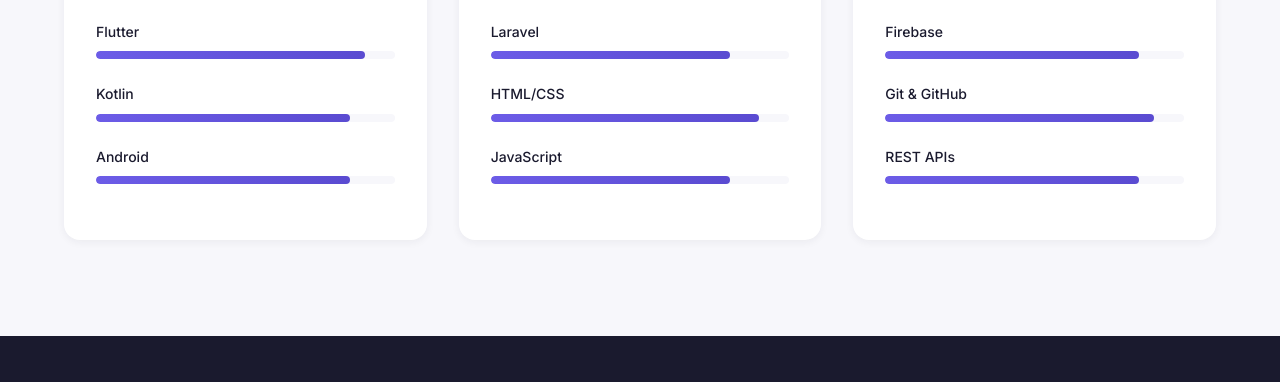
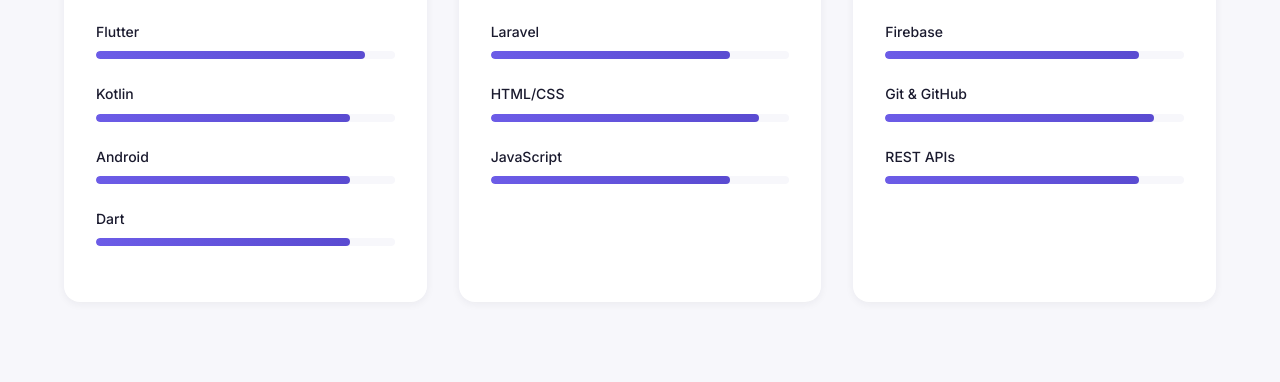
Before and after one commit to HabiburSumon/Portfolio-Website, a website: page about.html in a window 1280 px wide. Shown: the part 2741-3123 px from the top of the page. Drawn offline with Linux system fonts and the light colour scheme.

Commit message:
new commit

```diff
--- a/about.html
+++ b/about.html
@@ -158,6 +158,12 @@
                                     <div class="skill-fill" style="width: 85%"></div>
                                 </div>
                             </div>
+                             <div class="skill-item">
+                                <span class="skill-name">Dart</span>
+                                <div class="skill-bar" role="progressbar" aria-valuenow="85" aria-valuemin="0" aria-valuemax="100" aria-label="Android proficiency 85%">
+                                    <div class="skill-fill" style="width: 85%"></div>
+                                </div>
+                            </div>
                         </div>
                     </div>
                     <div class="skill-category">
```
